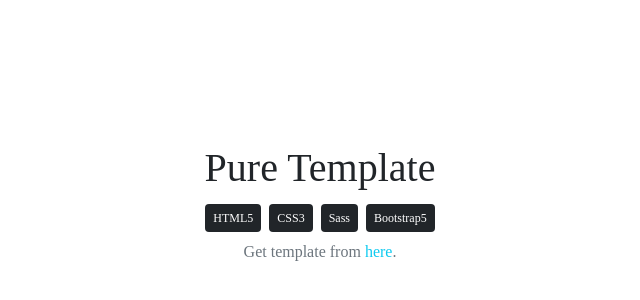
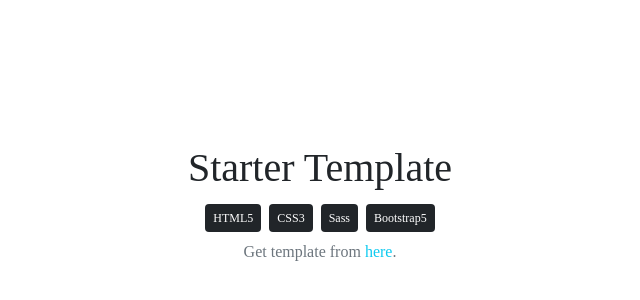
Before and after one commit to MehdiKhoshnevisz/starter-template, a website: page index.html in a window 1280 px wide. Shown: the part 196-496 px from the top of the page, without its empty margins (320-960 px from the left). Drawn offline with Linux system fonts and the light colour scheme.

Commit message:
Update project name

```diff
--- a/index.html
+++ b/index.html
@@ -16,7 +16,7 @@
 <body>
   <main class="d-flex align-items-center justify-content-center" style="min-height: 100vh;">
     <div class="text-center">
-      <h1 class="mb-2">Pure Template</h1>
+      <h1 class="mb-2">Starter Template</h1>
 
       <ul class="d-flex flex-wrap justify-content-center list-unstyled mb-1">
         <li class="small badge bg-dark p-2 mx-1 my-1" style="font-weight: 400;">HTML5</li>
--- a/package.json
+++ b/package.json
@@ -1,5 +1,5 @@
 {
-  "name": "pure-template",
+  "name": "starter-template",
   "version": "1.0.0",
   "description": "",
   "main": "index.js",
```
